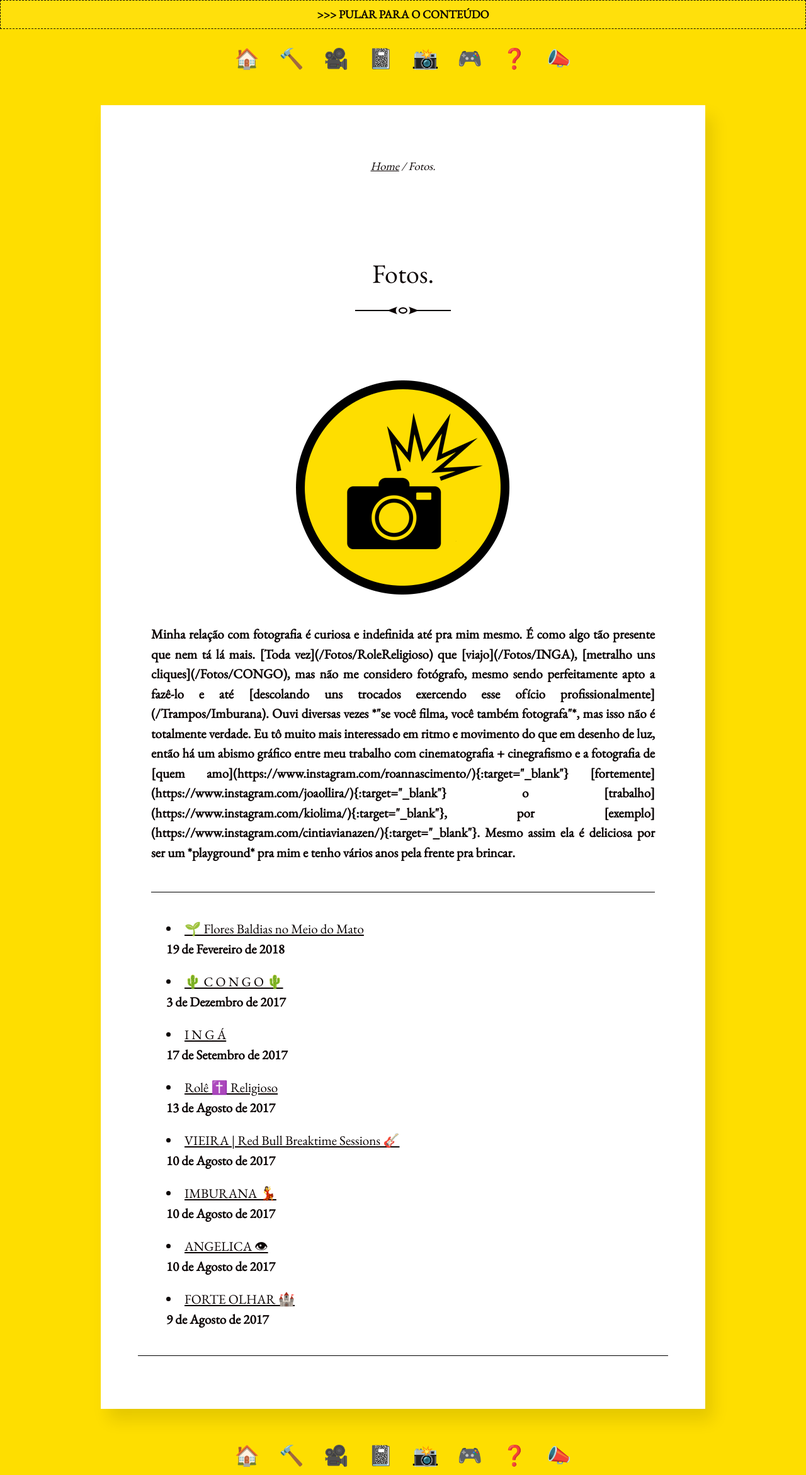
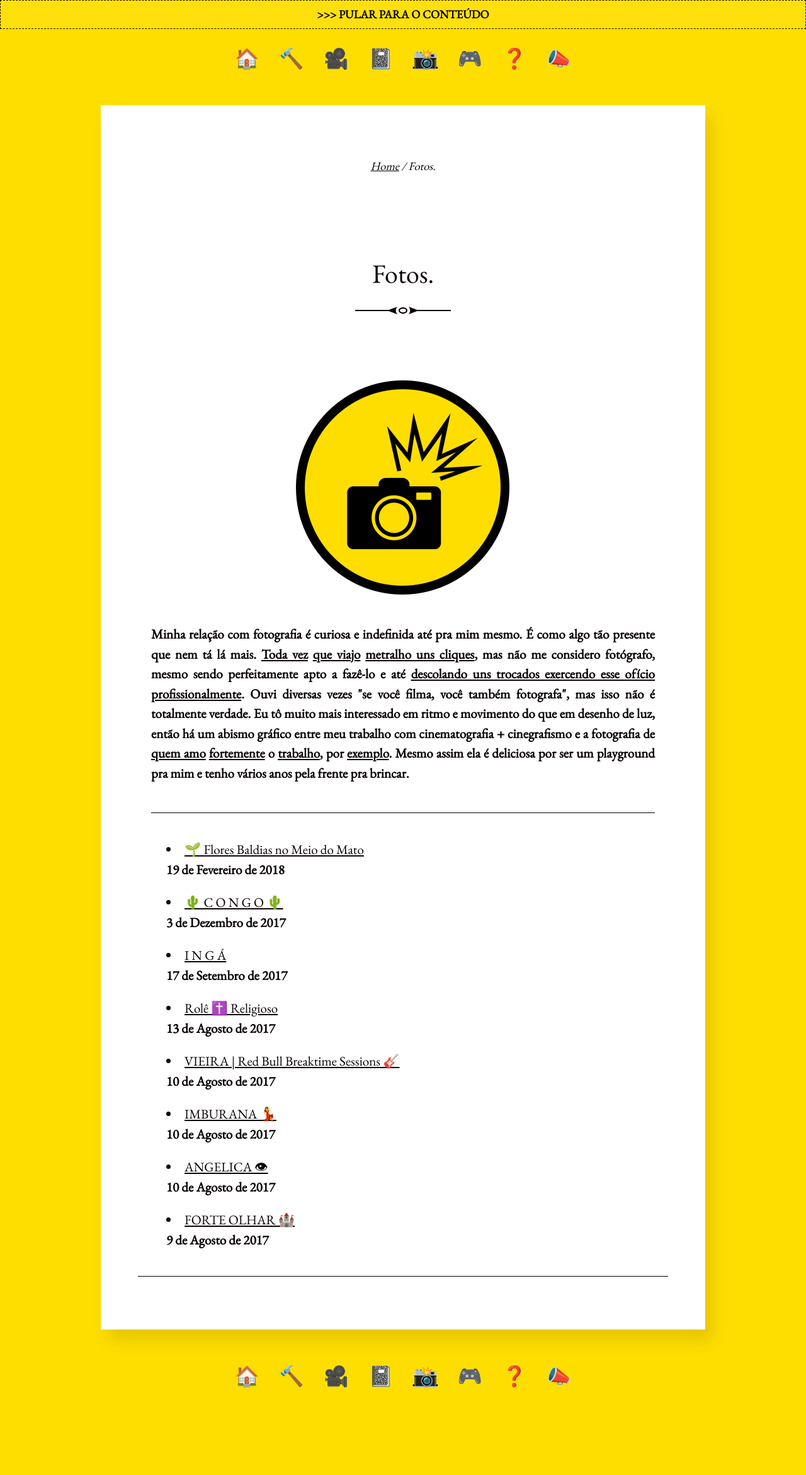
Before and after one commit to tropicaos/laueu, a Jekyll site: the page built from fotos.md, in a window 1280 px wide. Shown: the whole page at 63% size. Built offline with Jekyll 4.4.1, drawn with Linux system fonts in a browser that asks for light colours; comment, search, counter and statistics services are not loaded; after the commit the page ends 2216 px from its top, so only the background shows below that; some of the changed lines change nothing that is shown.

Commit message:
Update fotos.md

```diff
--- a/fotos.md
+++ b/fotos.md
@@ -6,7 +6,7 @@ title: Fotos.
 <figure>
   <img alt="Laureano." src="/images/FOTOS.png"/>
 </figure>
-<div class="pgdesc"> Minha relação com fotografia é curiosa e indefinida até pra mim mesmo. É como algo tão presente que nem tá lá mais. [Toda vez](/Fotos/RoleReligioso) que [viajo](/Fotos/INGA), [metralho uns cliques](/Fotos/CONGO), mas não me considero fotógrafo, mesmo sendo perfeitamente apto a fazê-lo e até [descolando uns trocados exercendo esse ofício profissionalmente](/Trampos/Imburana). Ouvi diversas vezes *"se você filma, você também fotografa"*, mas isso não é totalmente verdade. Eu <strong>tô muito mais interessado em ritmo e movimento</strong> do que em desenho de luz, então há um abismo gráfico entre meu trabalho com cinematografia + cinegrafismo e a fotografia de [quem amo](https://www.instagram.com/roannascimento/){:target="_blank"} [fortemente](https://www.instagram.com/joaollira/){:target="_blank"} o [trabalho](https://www.instagram.com/kiolima/){:target="_blank"}, por [exemplo](https://www.instagram.com/cintiavianazen/){:target="_blank"}. Mesmo assim ela é deliciosa por ser um *playground* pra mim e tenho vários anos pela frente pra brincar.</div>
+<div class="pgdesc"> Minha relação com fotografia é curiosa e indefinida até pra mim mesmo. É como algo tão presente que nem tá lá mais. <a href="/Fotos/RoleReligioso.html">Toda vez</a> <a href="/Fotos/INGA.html">que viajo</a> <a href="/Fotos/CONGO.html">metralho uns cliques</a>, mas não me considero fotógrafo, mesmo sendo perfeitamente apto a fazê-lo e até <a href="/Trampos/Imburana.html">descolando uns trocados exercendo esse ofício profissionalmente</a>. Ouvi diversas vezes "se você filma, você também fotografa", mas isso não é totalmente verdade. Eu <strong>tô muito mais interessado em ritmo e movimento</strong> do que em desenho de luz, então há um abismo gráfico entre meu trabalho com cinematografia + cinegrafismo e a fotografia de <a href="https://www.instagram.com/roannascimento/" target="_blank">quem amo</a> <a href="https://www.instagram.com/joaollira/" target="_blank">fortemente</a> o <a href="https://www.instagram.com/kiolima/" target="_blank">trabalho</a>, por <a href="https://www.instagram.com/cintiavianazen/" target="_blank">exemplo</a>. Mesmo assim ela é deliciosa por ser um playground pra mim e tenho vários anos pela frente pra brincar.</div>
 - - -
 {% for post in site.categories.fotos %}
  <li><a href="{{ post.url }}">{{ post.title }}</a>
```
